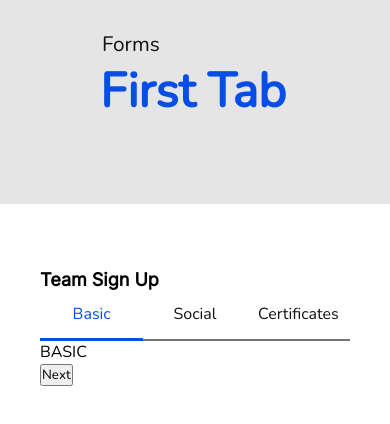
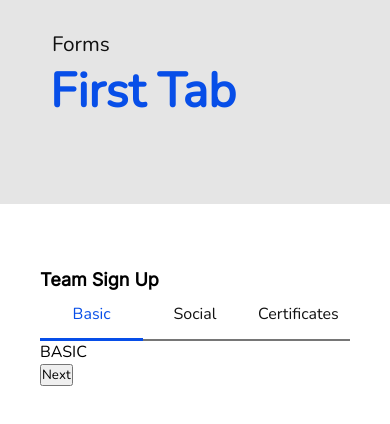
Before and after one commit to eduardonowa/squadred_sprint4, a Vue app: page / in a window 390 px wide. Shown: the top 424 px of the page. Built offline with nearby package versions, Linux system fonts and the light colour scheme.

Commit message:
feat: responsivity of header

```diff
--- a/src/components/experience-fragments/Page/Page.scss
+++ b/src/components/experience-fragments/Page/Page.scss
@@ -4,11 +4,14 @@
   background: #e5e5e5;
   .header {
     width: 100%;
-    padding: 30px 100px;
+    padding: 30px 0px 30px 100px;
     border-bottom: 2px solid #aaaaaa;
     text-align: left;
-    @media(max-width: 768px){
+    @media (max-width: 768px) {
       border-bottom: none;
+    }
+    @media (max-width: 600px) {
+      padding-left: 50px;
     }
   }
   .card {
@@ -18,14 +21,14 @@
     max-height: 700px;
     background: white;
     border-radius: 20px;
-    @media(max-width: 768px){
+    @media (max-width: 768px) {
       width: 100%;
       height: 100%;
       border-radius: 0;
     }
     .teamSign {
       padding-top: 45px;
-        font-family: 'Inter', sans-serif;
+      font-family: "Inter", sans-serif;
       font-weight: 600;
       font-size: 1.125em;
     }
```
Lines whose indentation alone changed are shown as unchanged.
